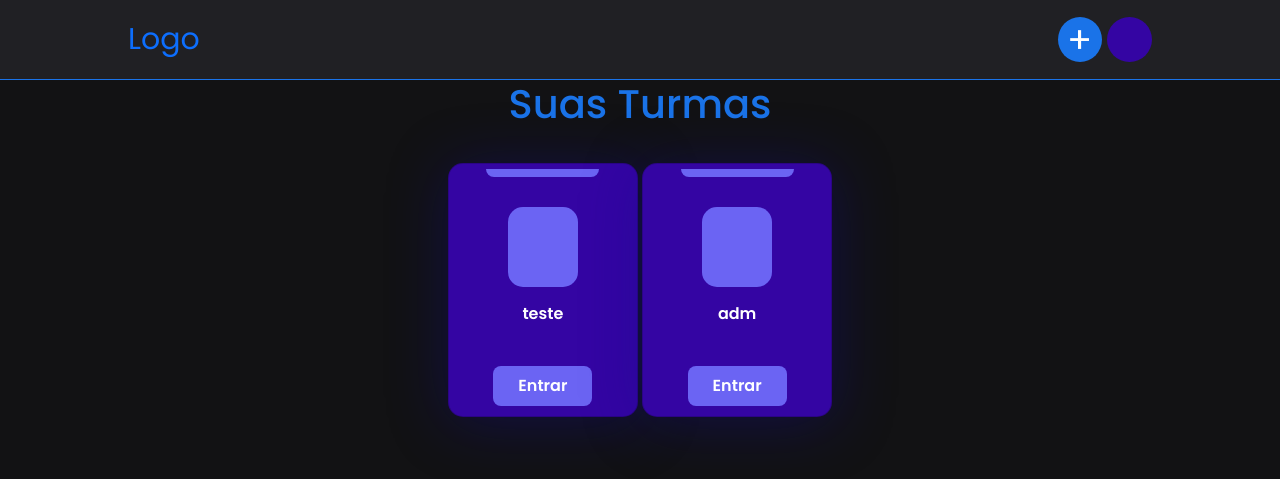
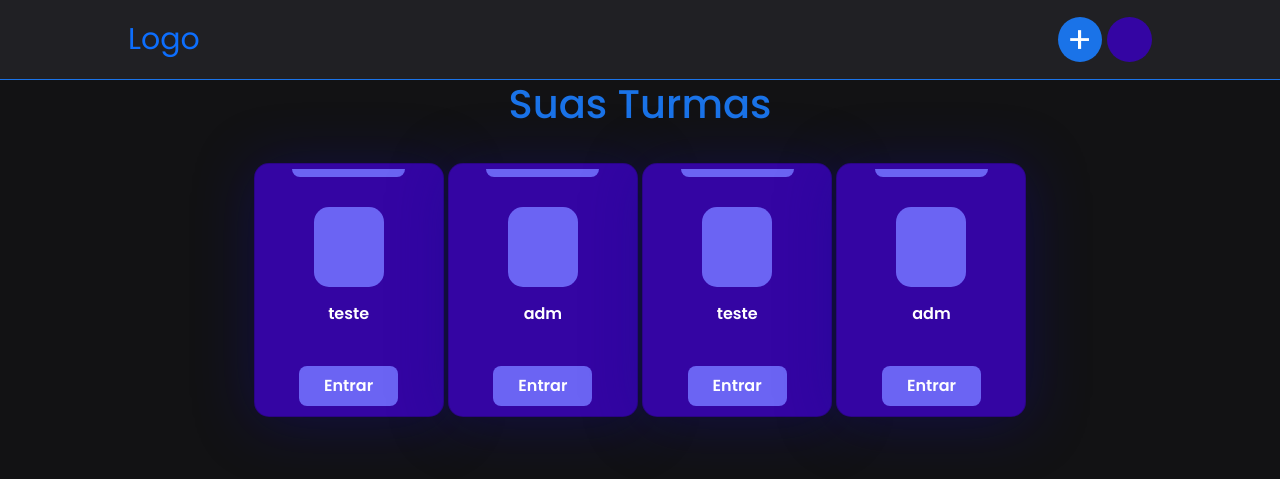
Before and after one commit to shung9/PCC-IF, a Django app: template templates/home/index.html in a window 1280 px wide. Shown: the top 479 px of the page. Run offline with Django 4.2, Linux system fonts and the light colour scheme; the template is opened without the code that fills it: values that come from a table or form of the project are taken from there, others are empty; a user stored in the database is signed in; data comes from the database, SQL or seed files in the repository; both versions use the stored data as it was after the commit; some libraries are stand-ins or nearby versions.

Commit message:
funcionalidades criar e participar de nova turma

```diff
--- a/apps/turmas/models.py
+++ b/apps/turmas/models.py
@@ -1,4 +1,6 @@
 from django.db import models
+from django.contrib.auth.models import User
+
 
 class Avisos(models.Model):
     nome = models.CharField(max_length=100, blank=True, null=True)
@@ -10,6 +12,8 @@ class Turma(models.Model):
     descricao = models.TextField(max_length = 150, null = True, blank = True)
     cor = models.CharField(max_length = 7, null = True, blank = True)
     codigo = models.CharField(max_length = 5, null = False, blank = False)
+    adm = models.ForeignKey(User, on_delete=models.SET_NULL, null = True)
+    participantes = models.ManyToManyField(User, related_name='participantes', null = True, blank = True)
 
     def __str__(self):
         return self.nome
--- a/templates/home/index.html
+++ b/templates/home/index.html
@@ -14,7 +14,24 @@
 
         <br>
 
-        {% for turma in turmas %}
+        {% for turma in turmasadm %}
+        <div class="lado_da_outra">
+          <div class="card">
+            <div class="card-border-top">
+            </div>
+            <div class="img">
+
+            </div>
+            <span>{{ turma.nome }}</span>
+            <p class="job">{{ turma.descricao }}</p>
+            <a href="turmas"><button>Entrar</button></a>
+          </div>
+        </div>
+
+        {% endfor %}
+
+
+        {% for turma in turmaspart %}
         <div class="lado_da_outra">
           <div class="card">
             <div class="card-border-top">
--- a/templates/turmas/participar.html
+++ b/templates/turmas/participar.html
@@ -29,9 +29,10 @@
     <p>Digite o código da turma para fazer parte dela</p>
     <br><br>
 
-    <form action="">
+    <form action="{% url 'turmas:participar' %}" method="POST">
+        {% csrf_token %}
 
-            <input type="text" class="form-control" placeholder="código da turma" style="text-transform: uppercase;">
+            <input type="text" name="busca" class="form-control" placeholder="código da turma" style="text-transform: uppercase;">
             <br><br>
             <center>
                 <button type="submit" class="btn btn-info">Participar</button>
```
Also changed, not shown: apps/home/views.py (+11 -2 lines), apps/turmas/views.py (+12 -2 lines), apps/turmas/migrations/0004_turma_adm.py (added), apps/turmas/migrations/0005_turma_participantes.py (added), db.sqlite3.
